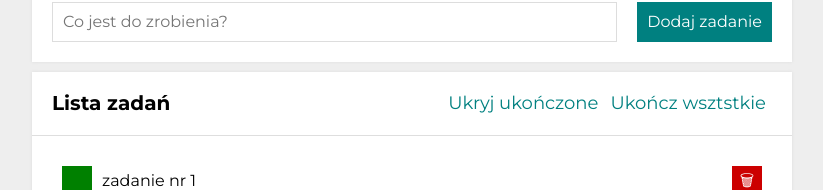
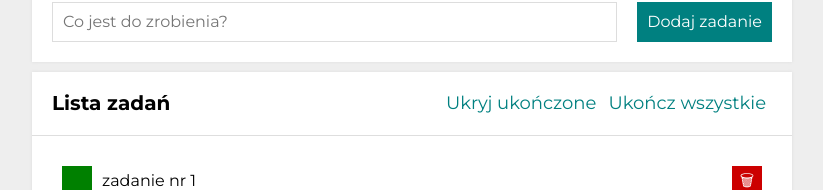
Before and after one commit to Dor-Ka/todolist-react, a React (Create React App) app: page / in a window 1280 px wide. Shown: the part 182-372 px from the top of the page, without its empty margins (228-1051 px from the left). Built offline with nearby package versions, Linux system fonts and the light colour scheme.

Commit message:
removed typo and formatted code

```diff
--- a/src/Buttons/index.js
+++ b/src/Buttons/index.js
@@ -10,7 +10,7 @@ const Buttons = ({ tasks, hideDoneTasks }) => (
             <button className="buttons__button"
                 disabled={tasks.every(({ done }) => done)}
             >
-                Ukończ wsztstkie
+                Ukończ wszystkie
             </button>
         </div>
     )
--- a/src/Tasks/index.js
+++ b/src/Tasks/index.js
@@ -6,14 +6,16 @@ const Tasks = ({ tasks, hideDoneTasks }) => (
       <li
         className={`tasks__item${task.done && hideDoneTasks
           ? " tasks__item--hidden"
-          : ""} `}>
+          : ""} `}
+      >
         <button className="tasks__button tasks__button--taskDone">
           {task.done ? "✓" : ""}
         </button>
 
         <span className={`tasks__content${task.done
           ? " tasks__content--done"
-          : ""}`}>
+          : ""}`}
+        >
           {task.content}
         </span>
 
```
